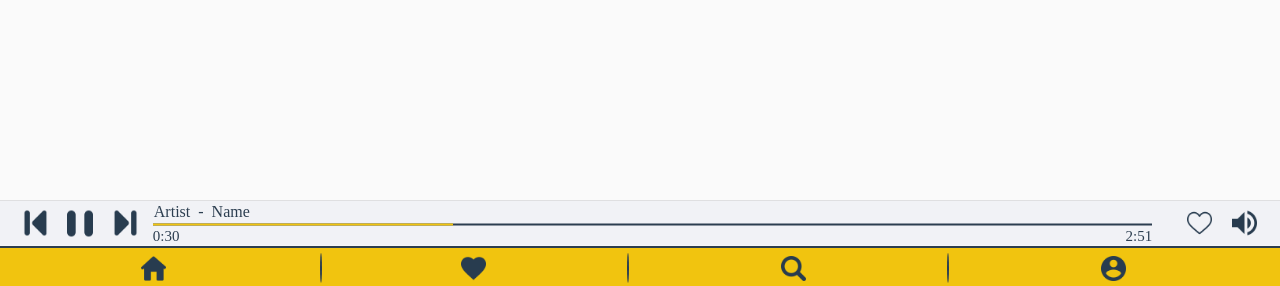
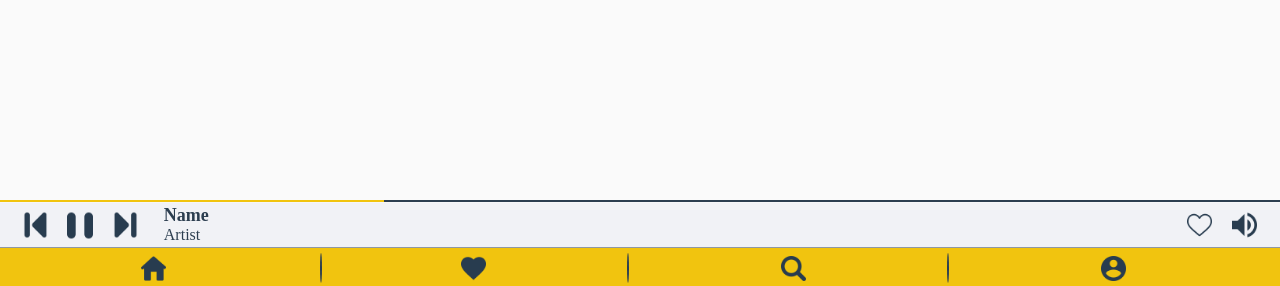
Before and after one commit to CArtemY/CArtemY.github.io, a PHP site: page / in a window 1280 px wide. Shown: the part 514-800 px from the top of the page. Run offline with PHP 8.4, Linux system fonts and the light colour scheme.

Commit message:
06.07.19_v1

```diff
--- a/index.html
+++ b/index.html
@@ -10,7 +10,7 @@
     <meta name="viewport" content="width=device-width">
     <link href="https://fonts.googleapis.com/css?family=Noto+Serif:700&display=swap" rel="stylesheet">
     <link href="https://fonts.googleapis.com/css?family=DM+Serif+Display|Libre+Baskerville&display=swap" rel="stylesheet">
-
+    <script src="https://ajax.googleapis.com/ajax/libs/jquery/3.4.1/jquery.min.js"></script>
 </head>
 <body>
 
@@ -47,7 +47,11 @@
         <div class="footer_ico_3"></div>
         <div class="footer_ico_4"></div>
 
-        <hr class="hr_play_bar">
+        <!--<hr class="hr_play_bar">>-->
+        <div class="progress_box">
+            <div class="progress_line"></div>
+            <div class="progress_line_up"></div>
+        </div>
         <div class="play_bar">
             <div class="play_bar_container">
                 <div class="button_left"></div>
@@ -55,23 +59,15 @@
                 <div class="button_right"></div>
                 <!--<div class="button_random"></div>-->
                 <!--<div class="button_repeat"></div>-->
-                <div class="progress">
-                    <div class="song_info">
-                        <div class="song_artist">Artist</div>
-                        &nbsp; - &nbsp;
-                        <div class="song_name">Name</div>
-                    </div>
-                    <div class="progress_box">
-                        <div class="progress_line"></div>
-                        <div class="progress_line_up"></div>
-                        <div class="time">
-                            <div class="time_now">0:30</div>
-                            <div class="all_time">2:51</div>
-                        </div>
-                    </div>
+                <div class="song_info">
+                    <div class="song_name">Name</div>
+                    <div class="song_artist">Artist</div>
                 </div>
                 <!--<div class="button_playlist"></div>-->
-                <div class="button_like"></div>
+                <div class="button_like" id="button_like">
+                    <div class="button_like_off" id="button_like_off"></div>
+                    <div class="button_like_on" id="button_like_on"></div>
+                </div>
                 <div class="button_volume"></div>
             </div>
         </div>
@@ -79,6 +75,17 @@
     </div>
 
 </div>
+<script>
+  $('.button_like').on('click',function(e){
+      e.preventDefault;
+      if (document.getElementById('button_like_on').style.display=="flex"){
+          document.getElementById('button_like_on').style.display="none";
+      }else{
+          document.getElementById('button_like_on').style.display="flex";
+      }
+});
 
+alert("Hello");
+</script>
 </body>
 </html>
--- a/style.css
+++ b/style.css
@@ -244,9 +244,9 @@ html, body{
     background: url('img/Navigation/repeat.png') center center no-repeat;
     background-size: 25px 25px;
 }
-.progress{
+.song_info{
     height: 100%;
-    background-color: ;
+    background-color:;
     flex-grow: 1;
 }
 .button_playlist{
@@ -256,11 +256,28 @@ html, body{
     background-size: 25px 25px;
 }
 .button_like{
+    position: relative;
+    height: 100%;
+    width: 45px;
+}
+.button_like_off{
+    position: fixed;
     height: 100%;
     width: 45px;
     background: url('img/Menu/heart.png') center center no-repeat;
     background-size: 25px 25px;
+    z-index: 1;
 }
+.button_like_on{
+    position: fixed;
+    display: none;
+    height: 100%;
+    width: 45px;
+    background: url('img/Menu/heart%20(1).png') center center no-repeat;
+    background-size: 25px 25px;
+    z-index: 2;
+}
+
 .button_volume{
     height: 100%;
     width: 45px;
@@ -268,10 +285,7 @@ html, body{
     background-size: 25px 25px;
 }
 .progress_box{
-    margin-top: 20px;
-    margin-left: 15px;
-    margin-right: 15px;
-    transform: translate(-10px,-15px)
+    transform: translate(0px,-48px)
 }
 .progress_line{
     width: 100%;
@@ -284,20 +298,22 @@ html, body{
     height: 2px;
     background-color: #f1c40f;
 }
-.time{
-    width: 100%;
-    height: auto;
-    font-size: 15px;
-    color: #2c3e50
+
+.song_info{
+    display: flex;
+    flex-direction:column;
+    color: #2c3e50;
+    transform: translate(6px,2px);
+    margin-left: 10px;
 }
-.time_now{
+.song_name{
+    float: left;
+    display: flex;
+    font-size: 18px;
+    font-weight: 600;
+
+}
+.song_artist{
+    display: flex;
     float: left;
 }
-.all_time{
-    float: right;
-}
-.song_info{
-    display: flex;
-    color: #2c3e50;
-    transform: translate(6px,2px);
-}
```
Also changed, not shown: img/Menu/heart (1).png (added).
